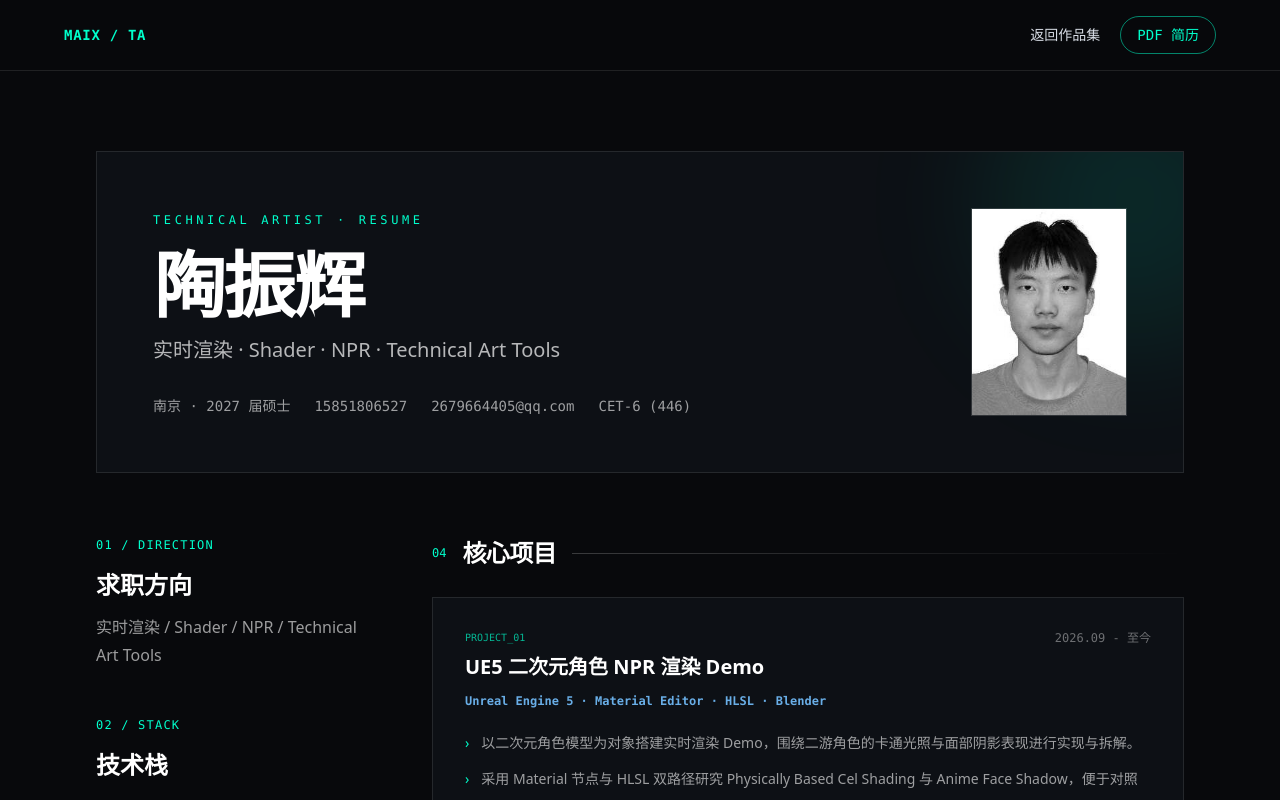
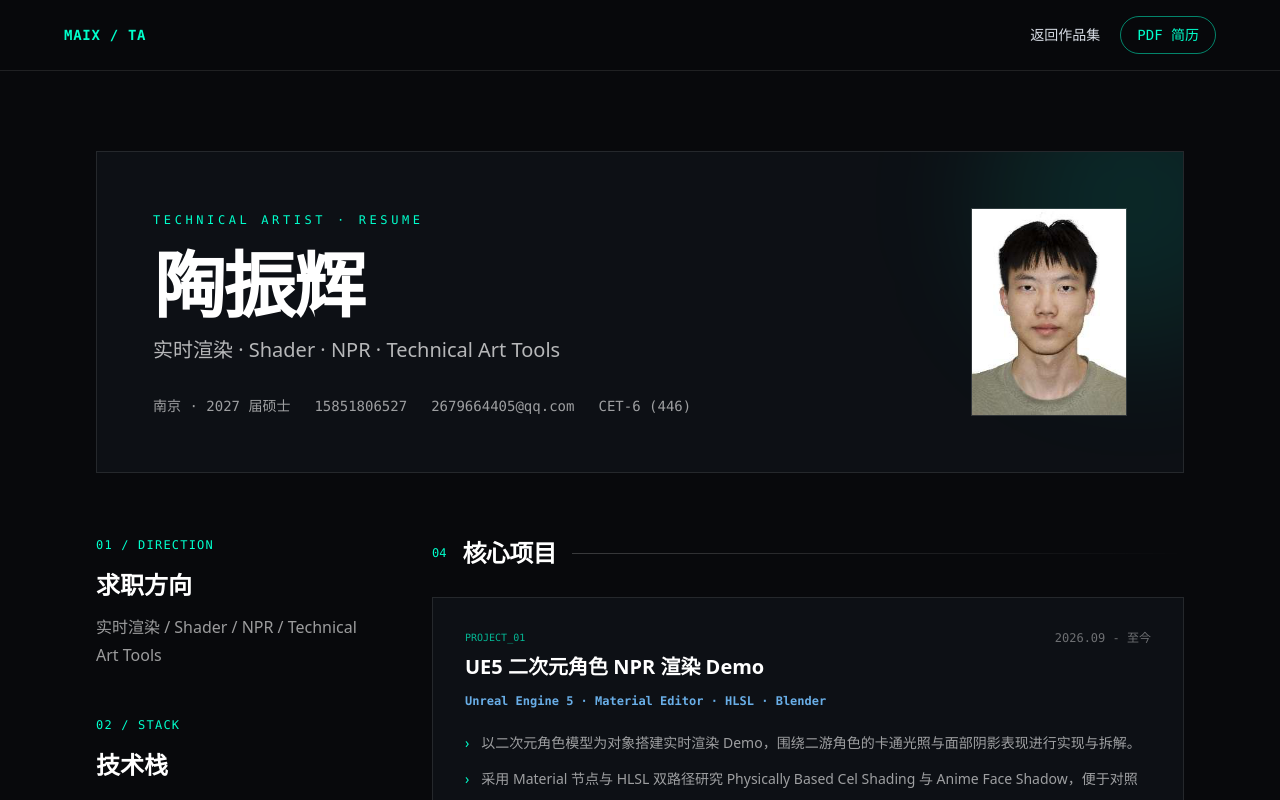
Before and after one commit to MaiXiang0929/MaiX-portfolio, a Next.js app: page /resume in a window 1280 px wide. Shown: the top 800 px of the page. Built offline with nearby package versions, Linux system fonts and the light colour scheme.

Commit message:
fix: keep resume portrait in full color

```diff
--- a/src/app/resume/page.tsx
+++ b/src/app/resume/page.tsx
@@ -121,7 +121,7 @@ export default function ResumePage() {
               width={231}
               height={308}
               priority
-              className="h-44 w-32 border border-white/15 object-cover grayscale transition duration-500 hover:grayscale-0 sm:h-52 sm:w-39"
+              className="h-44 w-32 border border-white/15 object-cover sm:h-52 sm:w-39"
             />
           </div>
         </header>
```
